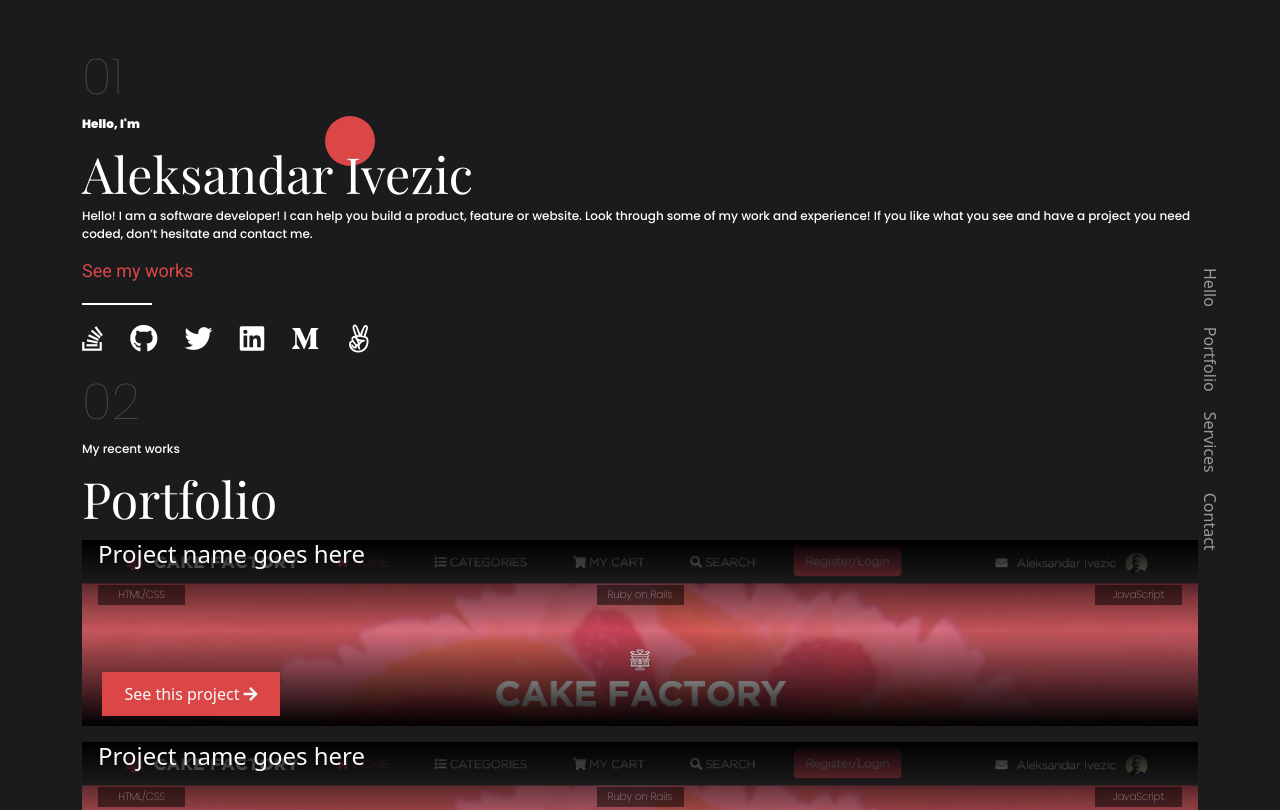
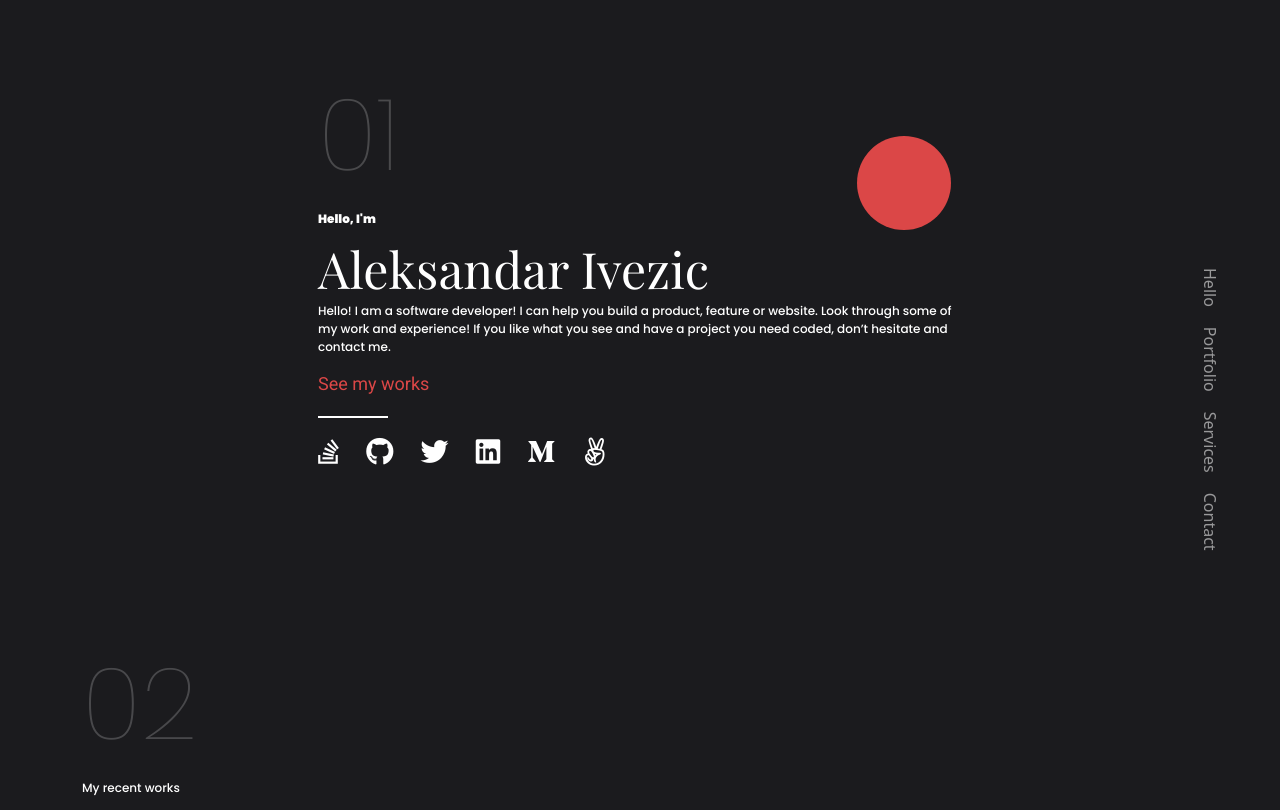
Before and after one commit to AleksandarIvezic/Personal_Portfolio, a website: page index.html in a window 1280 px wide. Shown: the top 810 px of the page. Drawn offline with nearby package versions, Linux system fonts and the light colour scheme.

Commit message:
Style page nums and circle in big screen

```diff
--- a/index.html
+++ b/index.html
@@ -48,7 +48,7 @@
     </div>
   </nav>
 
-  <header class="container " id="header">
+  <header class=" " id="header">
     <div class="page">
       <span class="num">01</span>
     </div>
--- a/style.scss
+++ b/style.scss
@@ -346,6 +346,17 @@ footer {
 //Queries
 
 @media (min-width:768px) {
+  .num {
+    font-family: Poppins;
+    font-size: 100px;
+    line-height: 150px;
+    font-weight: lighter;
+    /* identical to box height */
+
+    color: #FFFFFF;
+
+    opacity: 0.2;
+  }
   nav {
     width: 100%;
 
@@ -356,6 +367,7 @@ footer {
       width: 0;
       right: 40px;
       top: 250px;
+
       li {
         margin: 10px;
       }
@@ -363,4 +375,21 @@ footer {
 
   }
 
+  header  {
+    max-width: 664px;
+    height: 549px;
+    margin:20px auto;
+    position: relative;
+    .elipse {
+      position: absolute;
+      width: 94px;
+      height: 94px;
+      left: 549px;
+      top: 76px;
+
+      background: #DB4747;
+      mix-blend-mode: lighten;
+    }
+  }
+
 }
```
Also changed, not shown: style.css, 1 other file.
